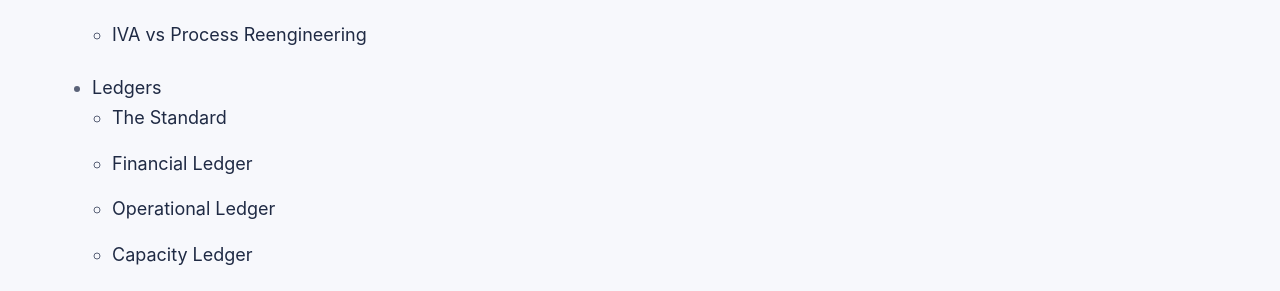
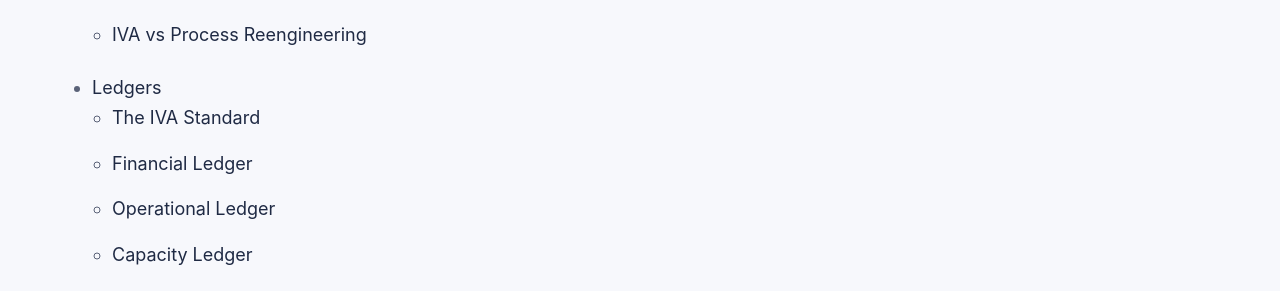
Before and after one commit to efost7873/integratedvaluearchitecture.com, a Jekyll site: the page built from index.html, in a window 1280 px wide and 900 px high, scrolled down 427 px. Shown: the part 153-444 px from the top of the window. Built offline with Jekyll 4.4.1, drawn with Linux system fonts in a browser that asks for light colours.

Commit message:
Update header.html

```diff
--- a/_includes/header.html
+++ b/_includes/header.html
@@ -4,7 +4,7 @@
       <a href="/">Integrated Value Architecture</a>
     </div>
 
-    <nav class="main-nav">
+    <nav class="main-nav" aria-label="Primary">
       <ul>
         <li><a href="/">Home</a></li>
         <li><a href="/services/">Services</a></li>
@@ -12,7 +12,7 @@
         <li><a href="/fixed-fee-review/">Fixed-Fee Review</a></li>
 
         <li class="dropdown">
-          <a href="#">Concepts</a>
+          <a href="/common-problems-we-fix/">Concepts</a>
           <ul class="dropdown-menu">
             <li><a href="/common-problems-we-fix/">Common Problems We Fix</a></li>
             <li><a href="/decision-rights-redesign/">Decision Rights Redesign</a></li>
@@ -23,7 +23,7 @@
         </li>
 
         <li class="dropdown">
-          <a href="#">Compare</a>
+          <a href="/governance-structure-vs-information-governance/">Compare</a>
           <ul class="dropdown-menu">
             <li><a href="/governance-structure-vs-information-governance/">Governance Structure vs Information Governance</a></li>
             <li><a href="/iva-vs-grc/">IVA vs GRC</a></li>
@@ -32,9 +32,9 @@
         </li>
 
         <li class="dropdown">
-          <a href="#">Ledgers</a>
+          <a href="/standard/">Ledgers</a>
           <ul class="dropdown-menu">
-            <li><a href="/standard/">The Standard</a></li>
+            <li><a href="/standard/">The IVA Standard</a></li>
             <li><a href="/finance/">Financial Ledger</a></li>
             <li><a href="/operations/">Operational Ledger</a></li>
             <li><a href="/capacity/">Capacity Ledger</a></li>
```
